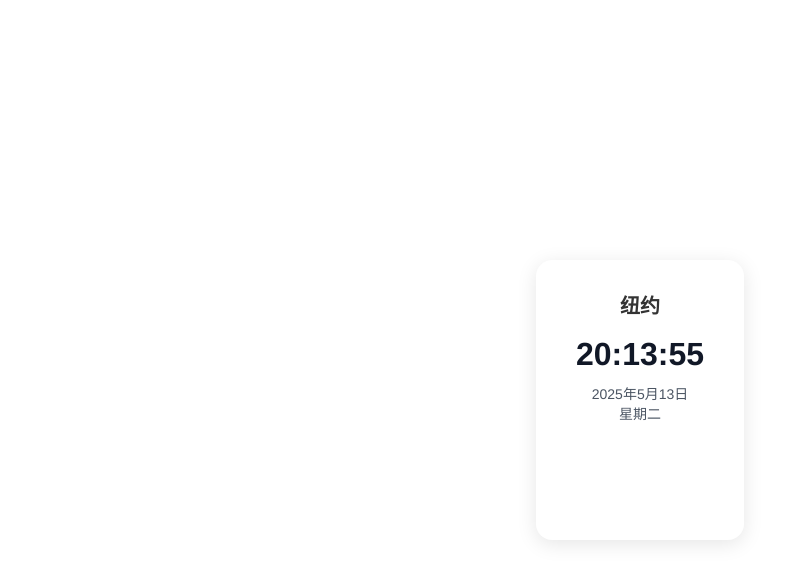
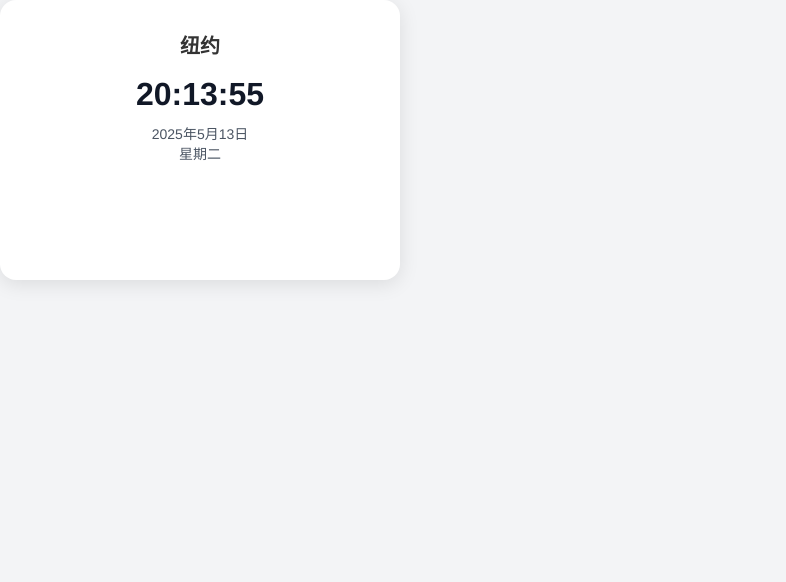
Before and after one commit to collin520/newyorkclock, a plain HTML site: page index.html in a window 1280 px wide. Shown: the whole page, without its empty margins (0-786 px from the left). Drawn offline with Linux system fonts and the light colour scheme.

Commit message:
Update style.css

```diff
--- a/style.css
+++ b/style.css
@@ -1,34 +1,36 @@
-/* 页面基本样式 */
-html, body {
-  height: 100%;
+/* 设置页面全局样式 */
+body, html {
   margin: 0;
   padding: 0;
-  background-color: white;  /* 设置背景色为白色 */
+  height: 100%;
+  width: 100%;
+  overflow: hidden; /* 防止出现滚动条 */
+  background-color: #f3f4f6; /* 页面背景色 */
   font-family: 'Helvetica Neue', Helvetica, Arial, sans-serif;
-  display: flex;
-  justify-content: center;
-  align-items: center;
 }
 
+/* 设置时钟卡片的样式 */
 .clock-card {
   background: white;
   padding: 30px 40px;
   border-radius: 16px;
   box-shadow: 0 4px 20px rgba(0, 0, 0, 0.1);
   text-align: center;
-  width: 100%;    /* 自适应宽度 */
-  max-width: 320px; /* 设置最大宽度 */
-  height: 100%;    /* 自适应高度 */
+  width: 100%;       /* 宽度自适应 */
+  max-width: 320px;  /* 设置最大宽度 */
+  height: 100%;      /* 高度自适应 */
   max-height: 220px; /* 设置最大高度 */
-  overflow: hidden; /* 防止出现滚动条 */
+  overflow: hidden;  /* 防止出现滚动条 */
 }
 
+/* 设置时钟标题的样式 */
 h2 {
   margin-top: 0;
   font-size: 20px;
   color: #333;
 }
 
+/* 设置时间显示的样式 */
 .time {
   font-size: 32px;
   font-weight: bold;
@@ -36,6 +38,7 @@ h2 {
   color: #111827;
 }
 
+/* 设置日期显示的样式 */
 .date,
 .weekday {
   font-size: 14px;
```
